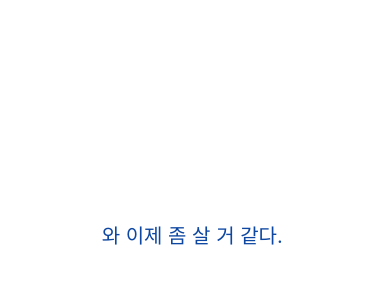
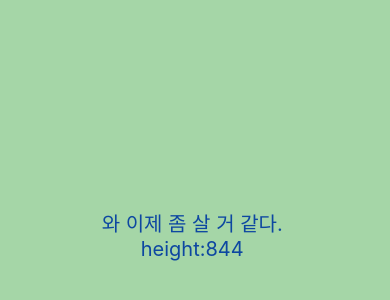
Before and after one commit to fluorjo/react-native_practice, a React Native app: screen / in a window 390 px wide. Shown: the part 188-488 px from the top of the page. Built offline with nearby package versions, Linux system fonts and the light colour scheme.

Commit message:
style. flex, height

```diff
--- a/App.tsx
+++ b/App.tsx
@@ -14,17 +14,26 @@ import {Text, SafeAreaView, StyleSheet} from 'react-native';
 
 import {MD2Colors as Colors} from 'react-native-paper';
 
+import {Platform, Dimensions} from 'react-native';
+
+const {width, height} = Dimensions.get('window');
+
 const styles = StyleSheet.create({
-  safeAreaView: {flex: 1, alignItems: 'center', justifyContent: 'center',
-  backgroundColor: Colors.white},
-  text: {fontSize: 20, color: Colors.blue900}
-  })
-
+  safeAreaView: {
+    flex:1,
+    alignItems: 'center',
+    justifyContent: 'center',
+    backgroundColor: Colors.green200,
+    height: 40,
+  },
+  text: {fontSize: 20, color: Colors.blue900},
+});
 
 export default function App() {
   return (
     <SafeAreaView style={[styles.safeAreaView]}>
-      <Text style= {[styles.text]}>와 이제 좀 살 거 같다. </Text>
+      <Text style={[styles.text]}>와 이제 좀 살 거 같다. </Text>
+      <Text style={[styles.text]}>height:{height} </Text>
     </SafeAreaView>
   );
 }
```
Also changed, not shown: 1 other file (tests, documents, lock files or other folders).
